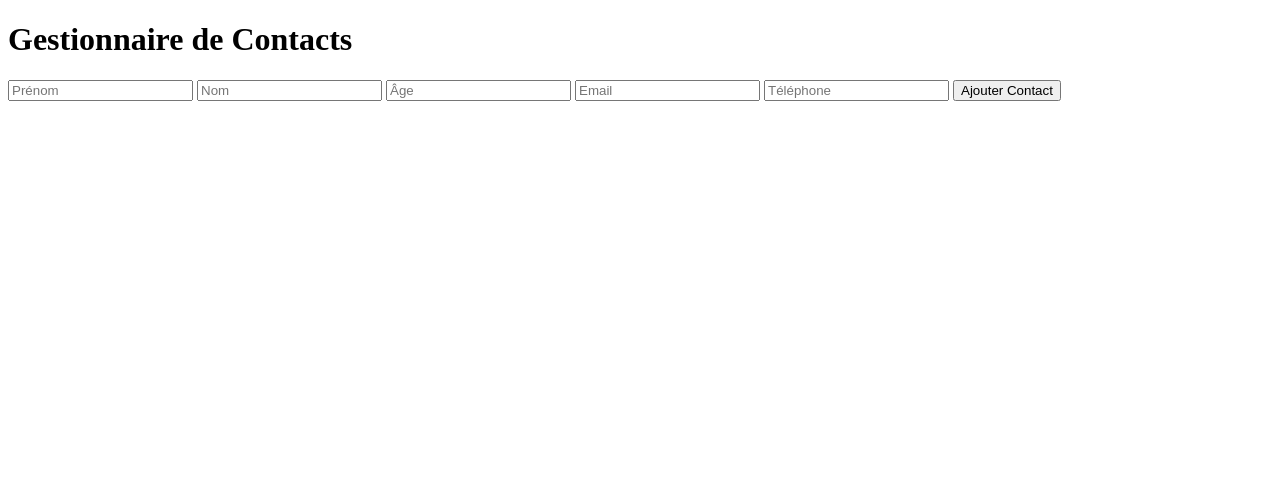
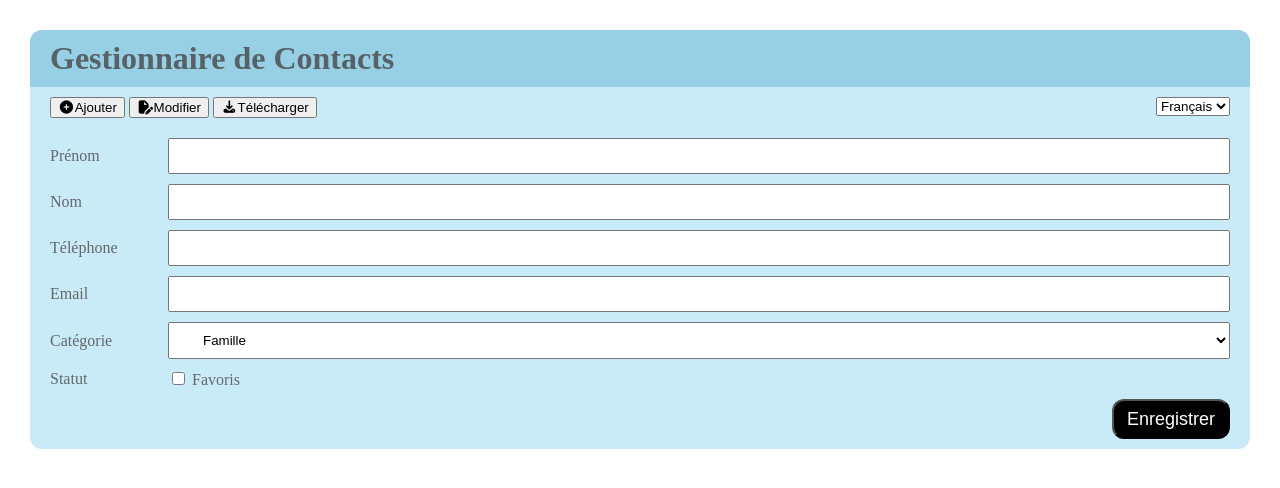
Before and after one commit to dabakhh/contact-manager-gp, a plain HTML site: page index.html in a window 1280 px wide. Drawn offline with Linux system fonts and the light colour scheme; files that its build step writes are made by us from their sources.

```diff
--- /dev/null
+++ b/assets/css/styles.css
@@ -0,0 +1,65 @@
+body{
+    margin: 0;
+    padding: 0;
+    box-sizing: border-box;
+}
+
+.container{
+    background-color: rgb(201, 234, 247);
+    color: rgba(63, 59, 59, 0.74);
+    margin: 30px;
+    border-radius: 12px;
+}
+
+.container h1{
+    background-color:rgb(151, 207, 229);
+    margin: 0;
+    padding: 10px 20px;
+    border-top-left-radius: 12px;
+    border-top-right-radius: 12px;
+}
+
+.container article ul li{
+    list-style: none;
+}
+
+#contactForm{
+    padding: 10px 20px;
+    display: flex;
+    flex-direction: column;
+    gap: 10px;
+
+}
+
+#champs{
+    display:grid;
+    grid-template-columns: 10% 90%;
+    align-items: center;
+}
+
+
+#save{
+    width: 10%;
+    height: 40px;
+    border-radius: 12px;
+    background-color: black;
+    color: white;
+    font-size: large;
+    align-self: end;
+
+}
+
+.container article{
+    padding: 10px 20px;
+    display: flex;
+    justify-content: space-between;
+}
+
+#phone, #firstName, #lastName, #email{
+    height: 30px;
+}
+#selectCategory{
+    height: 37px;
+    padding-left: 30px;
+    font-weight: 500;
+}
--- /dev/null
+++ b/assets/js/contact.js
@@ -0,0 +1,50 @@
+let contacts = []; // Tableau pour stocker les contacts
+const contactForm = document.getElementById('contactForm');
+const contactsList = document.getElementById('contactsList')
+const ul = document.createElement('ul')
+let li = document.createElement('li')
+function displayContacts(contactArray) {
+
+    contactArray.forEach(element => { // Display contacts one by one
+
+    li= element;
+    // ul.appendChild(li);
+
+    });
+}
+
+contactForm.addEventListener('submit', function(event) {
+    event.preventDefault(); // Empêche le rechargement de la page lors de la soumission du formulaire
+
+    // Récupérer les valeurs des champs du formulaire
+    const firstName = document.getElementById('firstName').value;
+    const lastName = document.getElementById('lastName').value;
+    const email = document.getElementById('email').value;
+    const phone = +document.getElementById('phone').value;
+    const selectElement = document.getElementById('selectCategory').value
+    const statut = document.getElementById('favorite');
+    const verified = statut.checked;
+
+
+
+    // Créer un objet contact
+    const contact = {
+        firstName,
+        lastName,
+        email,
+        phone,
+        selectElement,
+        verified,
+    };
+
+
+    // // Ajouter le contact au tableau
+    contacts.push(contact);
+
+    // Afficher les contacts (tu devras créer cette fonction)
+    displayContacts(contacts);
+    contactsList.appendChild(ul);
+
+    // // Réinitialiser le formulaire
+    // contactForm.reset();
+});
--- a/index.html
+++ b/index.html
@@ -3,20 +3,69 @@
 <head>
     <meta charset="UTF-8">
     <meta name="viewport" content="width=device-width, initial-scale=1.0">
-    <title>Gestionnaire de Contacts</title>
-    <link rel="stylesheet" href="styles.css"> <!-- Lien vers votre fichier CSS -->
+    <link rel="shortcut icon" href="assets/img/icon.png" type="image/x-icon">
+    <link
+      rel="stylesheet"
+      href="https://cdnjs.cloudflare.com/ajax/libs/font-awesome/7.0.1/css/all.min.css"
+      integrity="sha512-2SwdPD6INVrV/lHTZbO2nodKhrnDdJK9/kg2XD1r9uGqPo1cUbujc+IYdlYdEErWNu69gVcYgdxlmVmzTWnetw=="
+      crossorigin="anonymous"
+      referrerpolicy="no-referrer"
+    />
+    <title>Contacts</title>
+    <link rel="stylesheet" href="assets/css/styles.css"> <!-- Lien vers votre fichier CSS -->
 </head>
 <body>
      <div class="container">
           <h1>Gestionnaire de Contacts</h1>
+          <article>
+            <div class="settings">
+                <button><i class="fa-solid fa-circle-plus"></i>Ajouter</button>
+                <button><i class="fa-solid fa-file-pen"></i>Modifier</button>
+                <button><i class="fa-solid fa-download"></i>Télécharger</button>
+            </div>
+            <div class="langages">
+                <label for="lang-select"></label>
+                <select name="" id="">
+                    <option value="Français" selected>Français</option>
+                    <option value="English">English</option>
+                </select>
 
+            </div>
+          </article>
           <form id="contactForm">
-               <input type="text" id="firstName" placeholder="Prénom" required>
-               <input type="text" id="lastName" placeholder="Nom" required>
-               <input type="number" id="age" placeholder="Âge" required>
-               <input type="email" id="email" placeholder="Email" required>
-               <input type="tel" id="phone" placeholder="Téléphone" required>
-               <button type="submit">Ajouter Contact</button>
+               <div id="champs">
+                <label for="firstName">Prénom</label>
+                <input type="text" id="firstName" required>
+               </div>
+               <div id="champs">
+                <label for="lastName">Nom</label>
+                <input type="text" id="lastName" required>
+               </div>
+               <div id="champs">
+                <label for="phone">Téléphone</label>
+                <input type="" id="phone" required>
+               </div>
+               <div id="champs">
+                <label for="email">Email</label>
+                <input type="email" id="email" required>
+               </div>
+
+               <div class="category" id="champs">
+                <label for="selectCategory">Catégorie</label>
+                <select name="" id="selectCategory">
+                    <option value="Famille" selected>Famille</option>
+                    <option value="Ami">Ami(e)</option>
+                    <option value="Collègue">Collègue</option>
+                </select>
+               </div>
+
+               <div id="champs">
+                <label for="favorite">Statut</label>
+                <div><input type="checkbox" name="favorite" id="favorite">
+                <label for="">Favoris</label></div>
+               </div>
+
+               <button type="submit" id="save">Enregistrer</button>
           </form>
 
           <div id="contactsList">
@@ -24,6 +73,6 @@
           </div>
      </div>
 
-     <script src="contact.js"></script> <!-- Lien vers votre fichier JavaScript -->
+     <script src="assets/js/contact.js"></script> <!-- Lien vers votre fichier JavaScript -->
 </body>
 </html>
```
Also changed, not shown: assets/contact.js (deleted), assets/img/icon.png (added), assets/styles.css (deleted).
